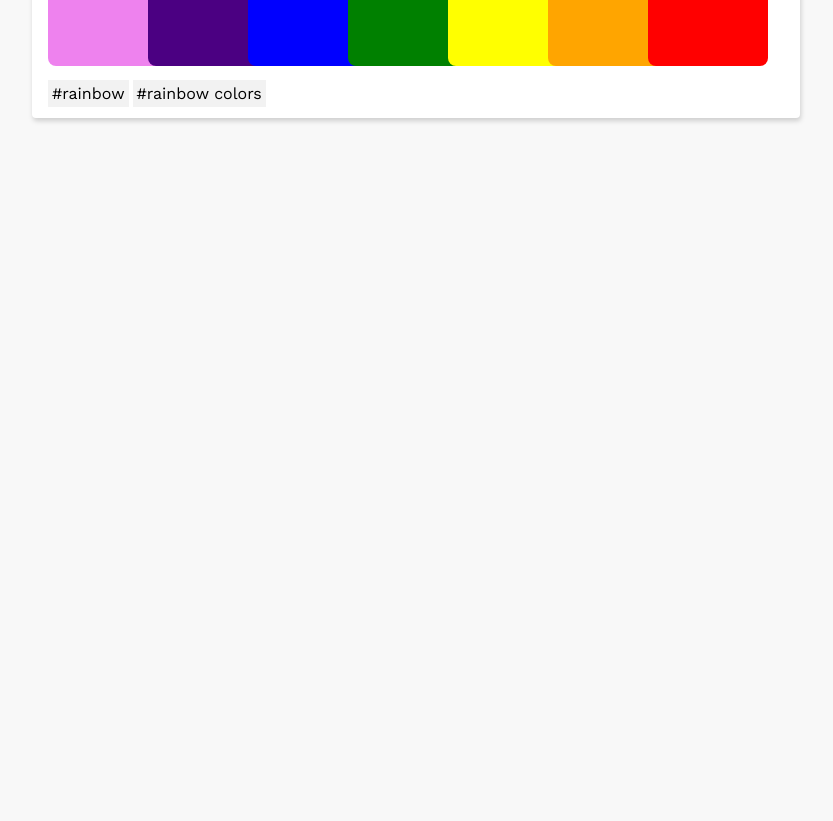
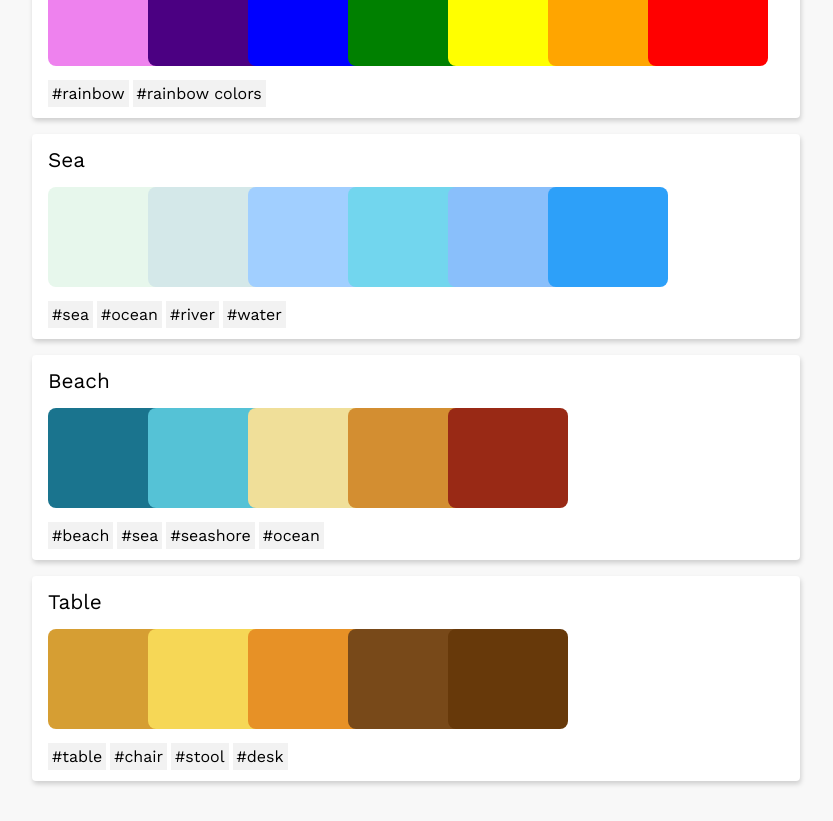
Before and after one commit to maddhruv/colorspalette, a Next.js app: page / in a window 1280 px wide. Shown: the part 640-1461 px from the top of the page, without its empty margins (224-1057 px from the left). Before the commit the page ends 800 px from the top, so only its background shows below. Built offline with nearby package versions, Linux system fonts and the light colour scheme.

Commit message:
feat: add more palettes

```diff
--- a/palettes/index.ts
+++ b/palettes/index.ts
@@ -24,6 +24,21 @@ const palette: Palette = {
     ],
     keywords: ["rainbow", "rainbow colors"],
   },
+  sea: {
+    name: "Sea",
+    colors: ["#E7F7EC", "#D4E8E9", "#A1CFFF", "#72D6EE", "#89BFFB", "#2DA0F9"],
+    keywords: ["sea", "ocean", "river", "water"],
+  },
+  beach: {
+    name: "Beach",
+    colors: ["#1A748E", "#55C2D6", "#F0DF99", "#D38E31", "#992915"],
+    keywords: ["beach", "sea", "seashore", "ocean"],
+  },
+  table: {
+    name: "Table",
+    colors: ["#D69E33", "#F6D756", "#E79126", "#784919", "#67390A"],
+    keywords: ["table", "chair", "stool", "desk"],
+  },
 };
 
 export default palette;
```
